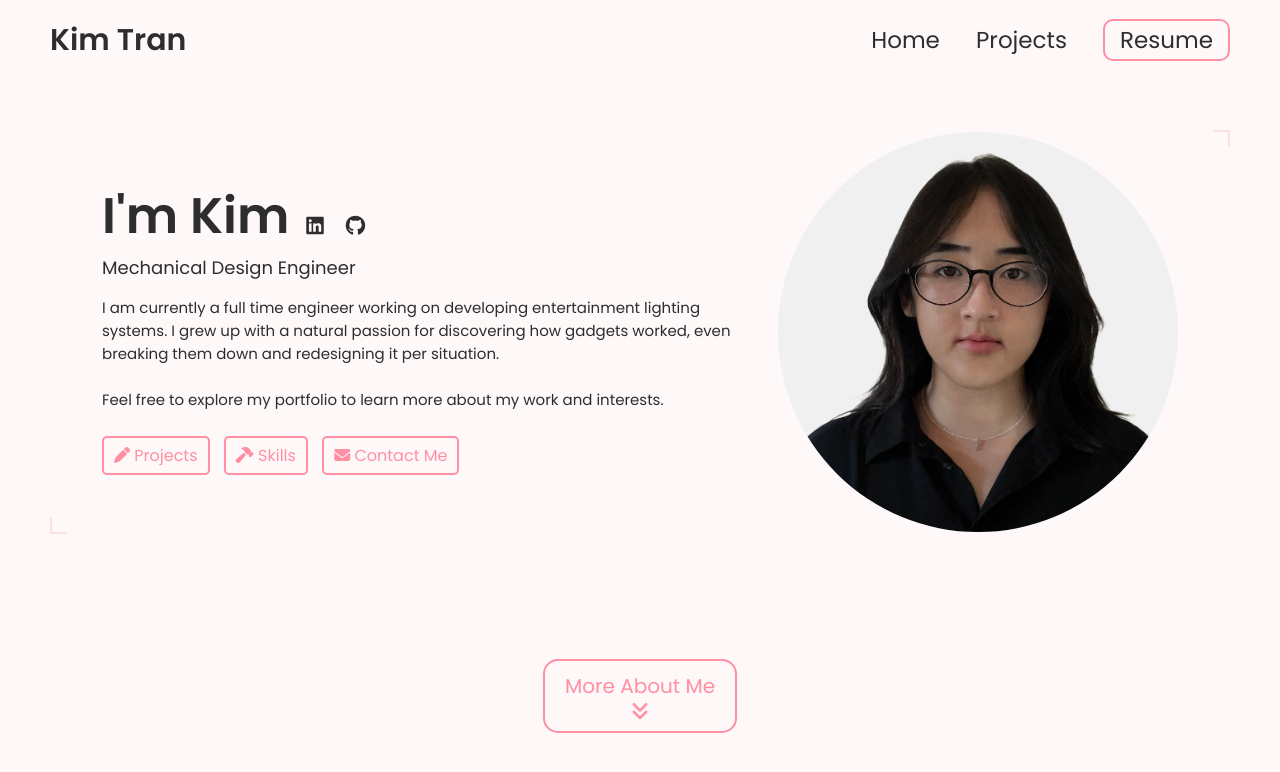
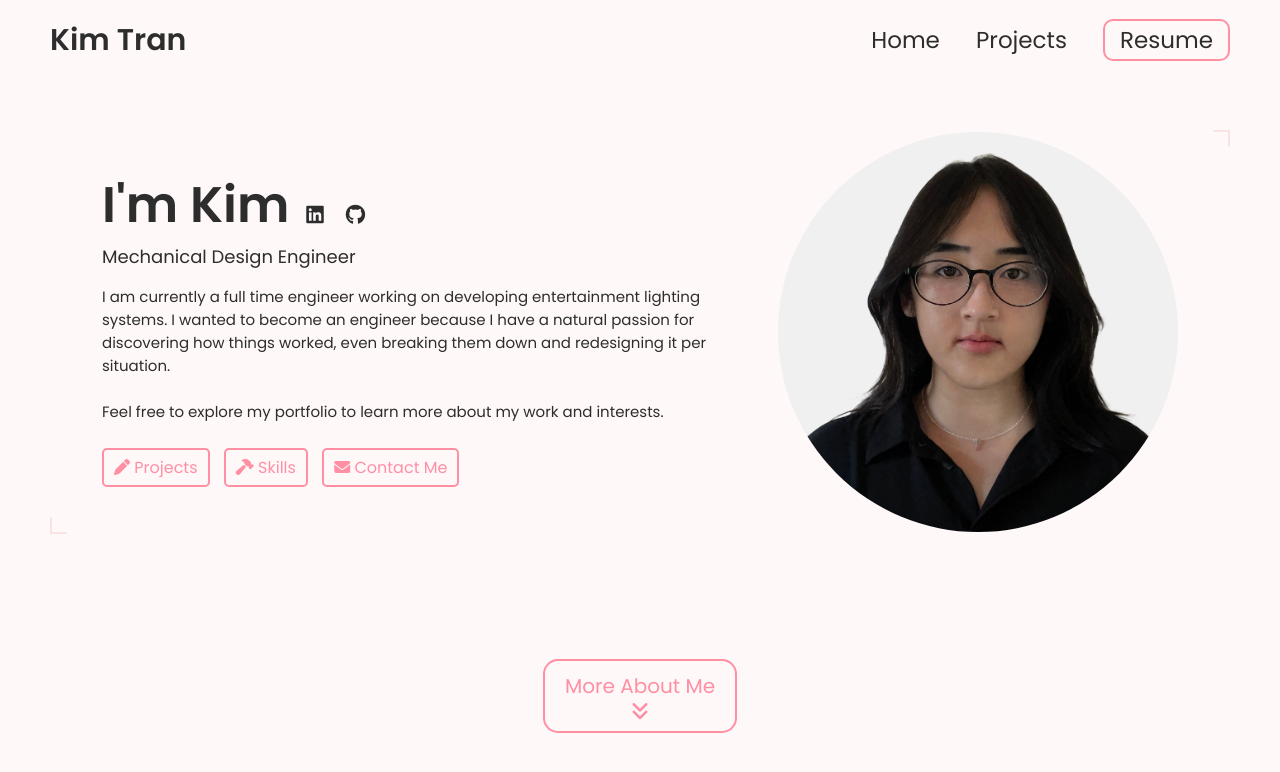
Before and after one commit to kimdot/kimdot.github.io, a Jekyll site: the page built from index.html, in a window 1280 px wide and 900 px high. Shown: the top 772 px of the window. Built offline with Jekyll 4.4.1, drawn with Linux system fonts in a browser that asks for light colours.

Commit message:
Update _config.yml

```diff
--- a/_config.yml
+++ b/_config.yml
@@ -18,7 +18,7 @@ description: >- # dont remove this line. this will ignore all new lines until th
 
   I am currently a full time engineer working on developing entertainment lighting systems.
 
-  I grew up with a natural passion for discovering how gadgets worked, even breaking them down and redesigning it per situation.
+  I wanted to become an engineer because I have a natural passion for discovering how things worked, even breaking them down and redesigning it per situation.
   <br>
   <br>
   Feel free to explore my portfolio to learn more about my work and interests.
```
